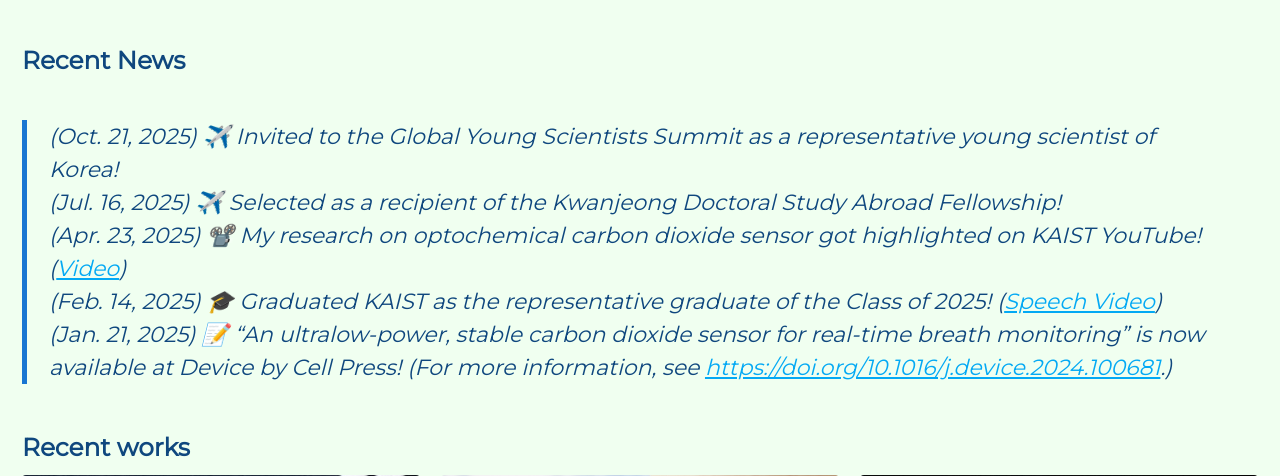
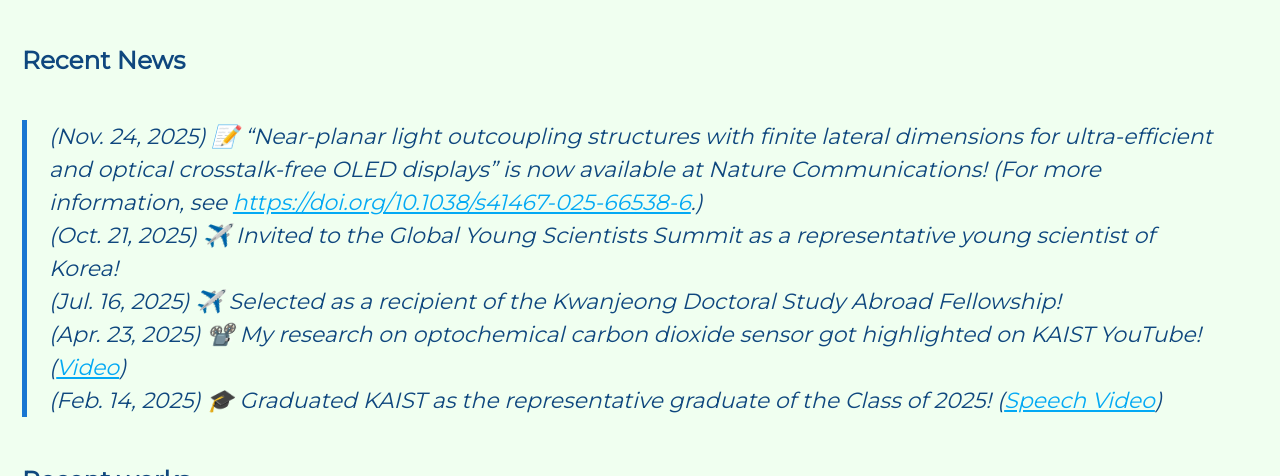
Before and after one commit to mj3259/mj3259.github.io, a Jekyll site: the page built from index.md, in a window 1280 px wide and 900 px high, cut to the strip 424-900 px from the top of the window. Built offline with Jekyll 4.4.1, drawn with Linux system fonts in a browser that asks for light colours; cached includes are drawn as plain includes.

Commit message:
Update index.md

```diff
--- a/index.md
+++ b/index.md
@@ -58,11 +58,11 @@ feature_row0:
 -->
 
 ### Recent News
+> (Nov. 24, 2025) 📝 "Near-planar light outcoupling structures with finite lateral dimensions for ultra-efficient and optical crosstalk-free OLED displays" is now available at *Nature Communications*! (For more information, see [https://doi.org/10.1038/s41467-025-66538-6](https://doi.org/10.1038/s41467-025-66538-6).)
 > (Oct. 21, 2025) ✈️ Invited to the Global Young Scientists Summit as a representative young scientist of Korea!
 > (Jul. 16, 2025) ✈️ Selected as a recipient of the Kwanjeong Doctoral Study Abroad Fellowship!
 > (Apr. 23, 2025) 📽️ My research on optochemical carbon dioxide sensor got highlighted on KAIST YouTube! ([Video](https://youtu.be/KZSNnGvKJJ8?si=OGbS7bBJG9norrc0))
 > (Feb. 14, 2025) 🎓 Graduated KAIST as the representative graduate of the Class of 2025! ([Speech Video](https://mj3259.github.io/Commencement/))
-> (Jan. 21, 2025) 📝 "An ultralow-power, stable carbon dioxide sensor for real-time breath monitoring" is now available at *Device* by Cell Press! (For more information, see [https://doi.org/10.1016/j.device.2024.100681](https://doi.org/10.1016/j.device.2024.100681).)
 
 
 
```
